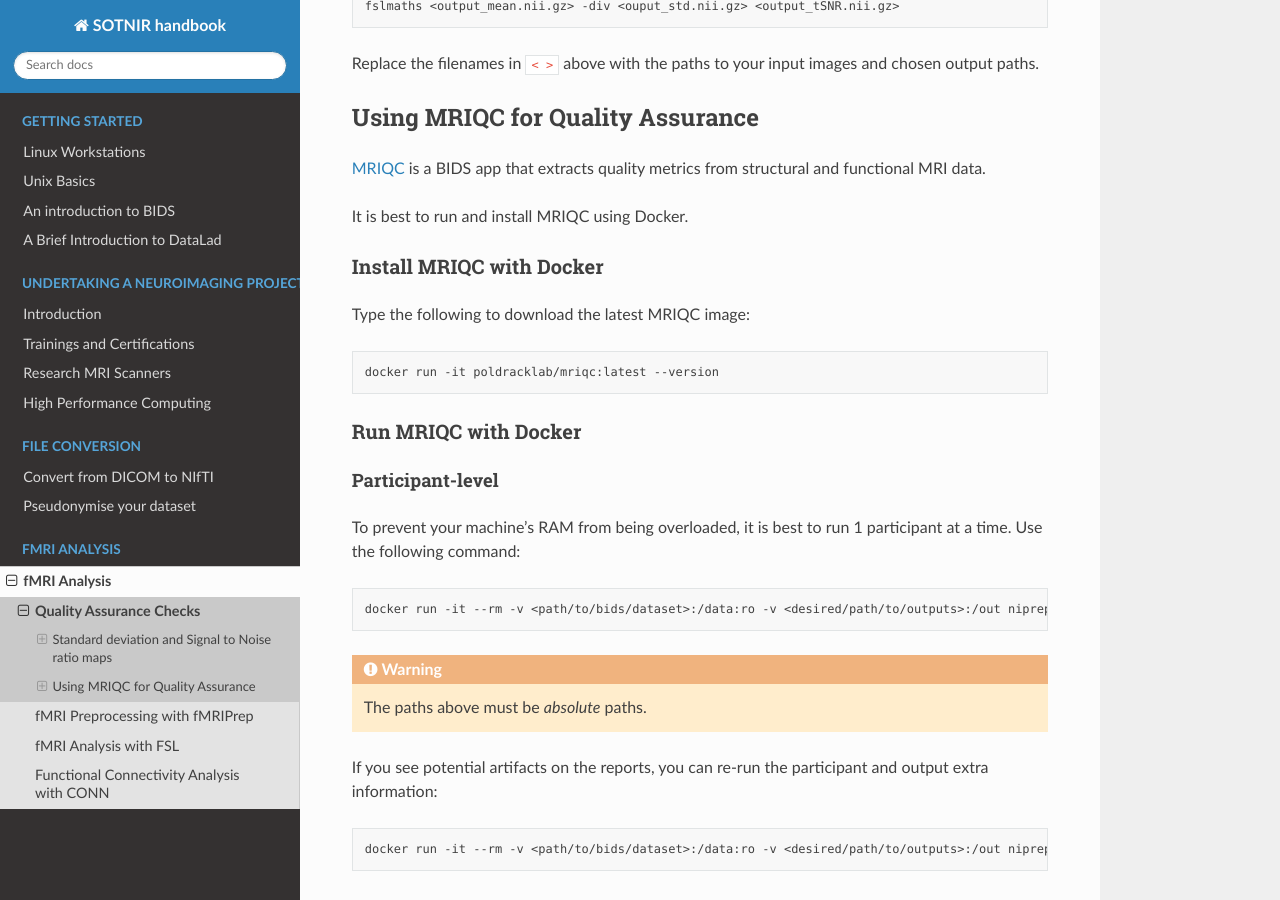
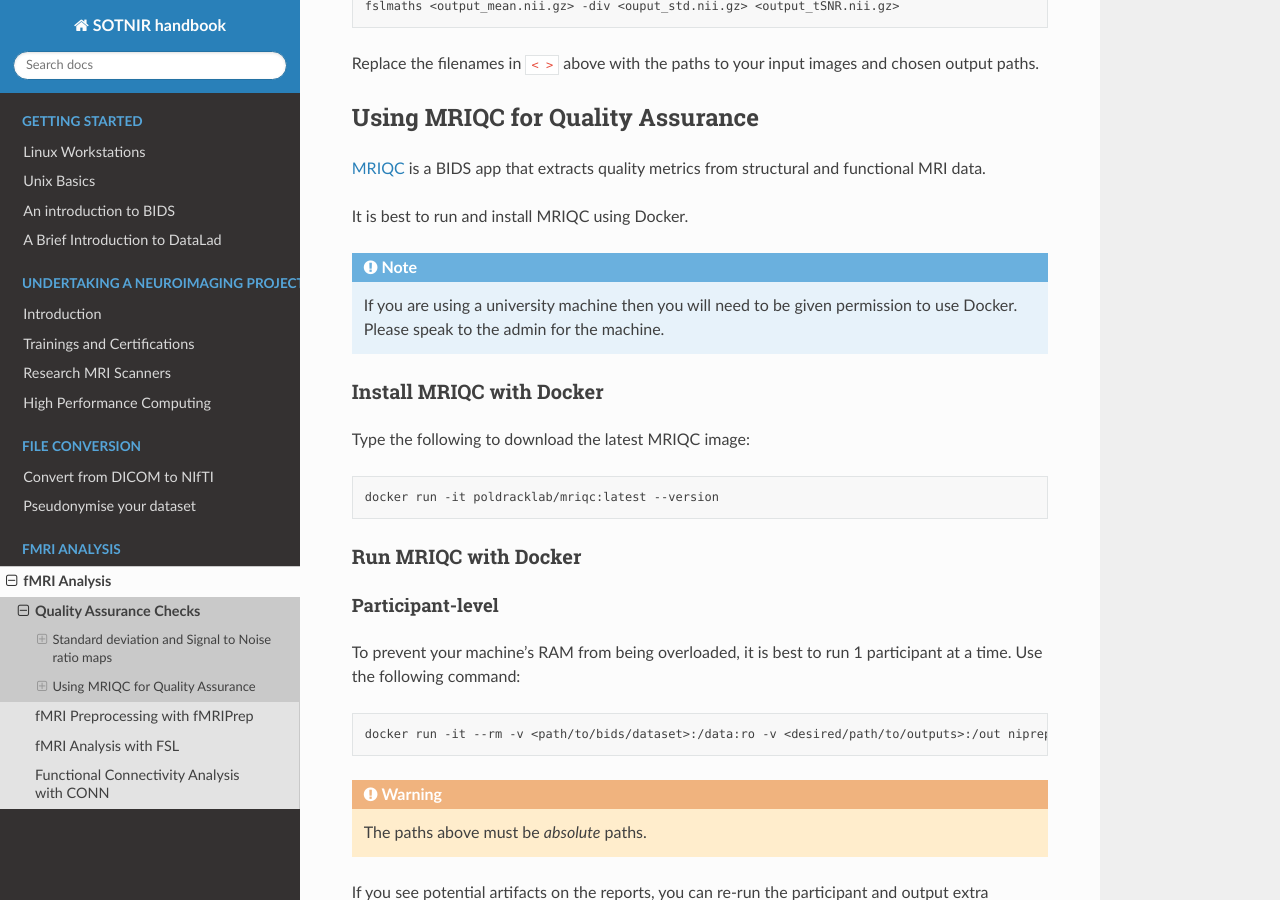
Before and after one commit to nhuneke/sotnir-handbook, a Sphinx documentation site: the page built from docs/fmri-analysis/qa-checks/qa-checks.rst, in a window 1280 px wide and 900 px high, scrolled down 944 px. Built offline with Sphinx 7.4.7 and the Read the Docs theme 2.0.0, drawn with Linux system fonts in a browser that asks for light colours; pages that are not in the unit, such as notebooks, are missing from menus.

Commit message:
Add note about docker to qa-checks.rst

```diff
--- a/docs/fmri-analysis/qa-checks/qa-checks.rst
+++ b/docs/fmri-analysis/qa-checks/qa-checks.rst
@@ -53,6 +53,11 @@ Using MRIQC for Quality Assurance
 
 It is best to run and install MRIQC using Docker.
 
+.. note::
+
+    If you are using a university machine then you will need to be given permission to
+    use Docker. Please speak to the admin for the machine.
+
 Install MRIQC with Docker
 ~~~~~~~~~~~~~~~~~~~~~~~~~~~
 
```
